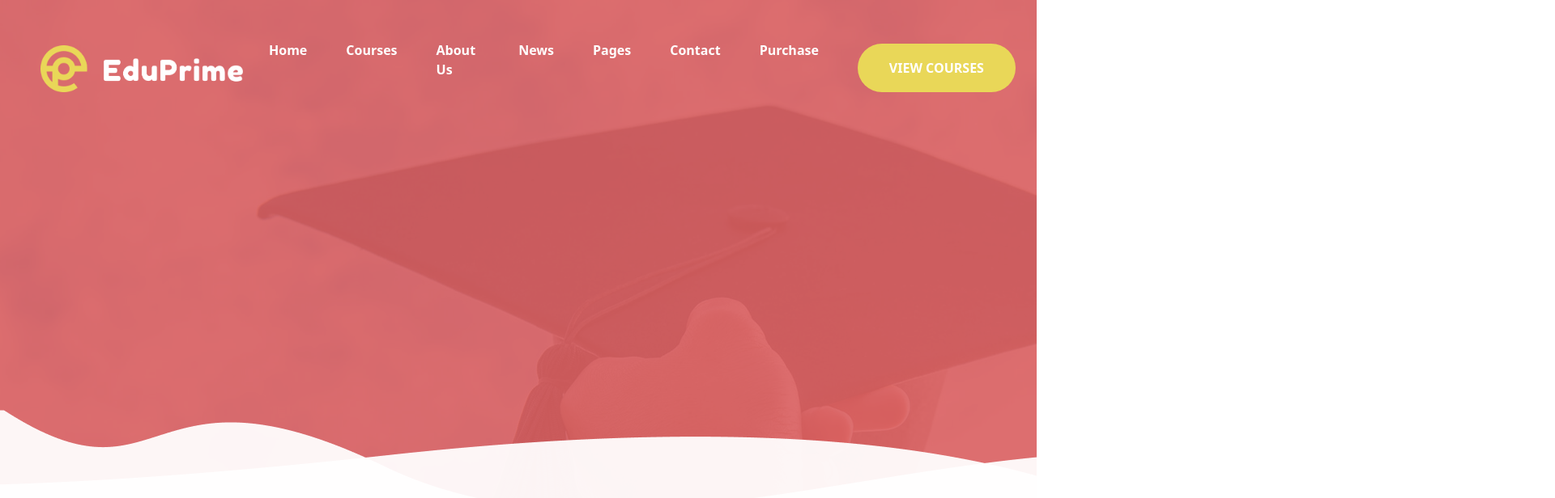
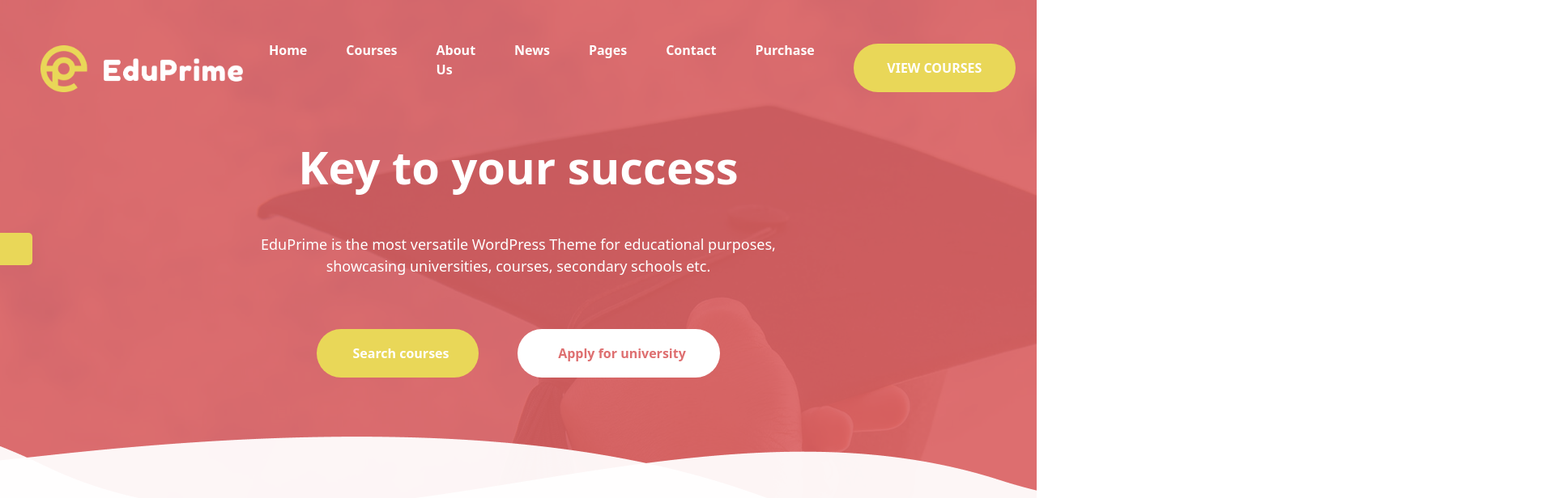
Before and after one commit to MartinelliFabio/proj-html-vuejs, a Vue app: page / in a window 1280 px wide. Shown: the top 616 px of the page at 81% size, 1920 px wide, since content can reach past the window. Built offline with nearby package versions, Linux system fonts and the light colour scheme; the HTML template or start-up script is replaced by a standard one.

Commit message:
Finished the HeaderComponent

```diff
--- a/src/components/HeaderComponent.vue
+++ b/src/components/HeaderComponent.vue
@@ -1,9 +1,6 @@
 <template>
     <div class="header">
-        <div class="bg-red"></div>
-        <div class="wave-header">
-            <img src="../../public/img/Wave-1.png" alt="Wave">
-        </div>
+        <div class="bg-red d-flex justify-content-center">
             <nav class="nav-bar d-flex align-items-end justify-content-between container-fluid">
                 <img src="../../public/img/theme_eduprime_logo.png" alt="Logo" class="logo">
                 <div class="d-flex align-items-end">
@@ -12,18 +9,42 @@
                             <a :href="link.url">{{ link.title }}</a>
                         </li>
                     </ul>
-                <div class="button text-uppercase text-white">view courses</div>
+                    <a href="#nogo">
+                        <span class="view button text-uppercase">view courses</span>
+                    </a>
                 </div>
             </nav>
+            <div class="d-flex">
+                <div class="d-flex flex-column justify-content-center align-items-center text-center">
+                    <div class="title">
+                        <h1 class="display-4 fw-bold mb-5">Key to your success</h1>
+                        <p>EduPrime is the most versatile WordPress Theme for educational purposes, <br> showcasing universities, courses, secondary schools etc.</p>
+                    </div>
+                    <div class="fw-bold mt-5">
+                        <a href="#nogo"><span class="button btn-courses me-5"><i class="fa fa-search me-2"></i> Search courses</span></a>
+                        <a href="#nogo"><span class="button btn-apply"><i class="fa fa-user-plus me-2"></i> Apply for university</span></a>
+                    </div>
+                </div>
+            </div>
+            <div class="wave-header">
+                <img src="../../public/img/Wave-1.png" alt="Wave">
+            </div>
+            <div class="box-icons d-flex flex-column align-items-center text-white">
+                <a href="#nogo"><i class="fa-solid fa-cart-shopping mb-3"></i></a>
+                <a href="#nogo"><i class="fa-solid fa-book mb-3"></i></a>
+                <a href="#nogo"><i class="fa-solid fa-life-ring"></i></a>
+            </div>
+        </div>
     </div>
 </template>
 
 <script>
+
     export default {
-        name: 'HeaderComponent',
+    name: "HeaderComponent",
     props: {
         links: Array,
-        }
+    },
 }
 </script>
 
@@ -34,16 +55,44 @@
     background: url('../../public/img/theme_slider2_bg-1.jpg');
     position: relative;
 
+    .box-icons {
+        position: absolute;
+        top: 45%;
+        left: 0;
+        padding: 20px;
+        background-color: $yellow;
+        border-top-right-radius: 5px;
+        border-bottom-right-radius: 5px;
+        font-size: 20px;
+    }
+
+
+    a {
+        text-decoration: none;
+        color: $white;
+    }
+
+    .button {
+        display: inline-block;
+        height: 60px;
+        width: 200px;
+        border-radius: 50px;
+        line-height: 60px;
+        text-align: center;
+    }
+
+    .bg-red {
+        background-color: $pink2;
+        height: inherit;
+        position: relative;
+
         .wave-header {
             position: absolute;
             bottom: 0;
             z-index: 9999;
         }
+    }
 
-        .bg-red {
-            background-color: $pink2;
-            height: inherit;
-        }
 
     .nav-bar {
         position: absolute;
@@ -57,22 +106,60 @@
 
         ul {
             list-style: none;
+        }
 
-                li a {
-                    text-decoration: none;
+        .view {
+            background-color: $yellow;
             color: $white;
+        }
+
+        .view:hover {
+            background-color: $white;
+            color: $pink2;
+            transition: 0.3s ease-in;
+        }
+
+        .view:not(:hover) {
+            transition: 0.3s ease-out;
+        }
+    }
+    .title {
+        color: $white;
+
+        p {
+            font-size: 18px;
         }
     }
 
-            .button {
-                display: block;
+    .btn-courses {
         background-color: $yellow;
-                height: 60px;
-                width: 200px;
-                border-radius: 50px;
-                line-height: 60px;
-                text-align: center;
+        color: $white;
     }
+
+    .btn-courses:hover {
+        background-color: $white;
+        color: $pink2;
+        transition: 0.3s ease-in;
+    }
+
+    .btn-courses:not(:hover) {
+        transition: 0.3s ease-out;
+    }
+
+    .btn-apply {
+        background-color: $white;
+        color: $pink2;
+        width: 250px;
+    }
+
+    .btn-apply:hover {
+        background-color: $yellow;
+        color: $white;
+        transition: 0.3s ease-in;
+    }
+
+    .btn-apply:not(:hover) {
+        transition: 0.3s ease-out;
     }
 }
 </style>
```
Lines whose indentation alone changed are shown as unchanged.
